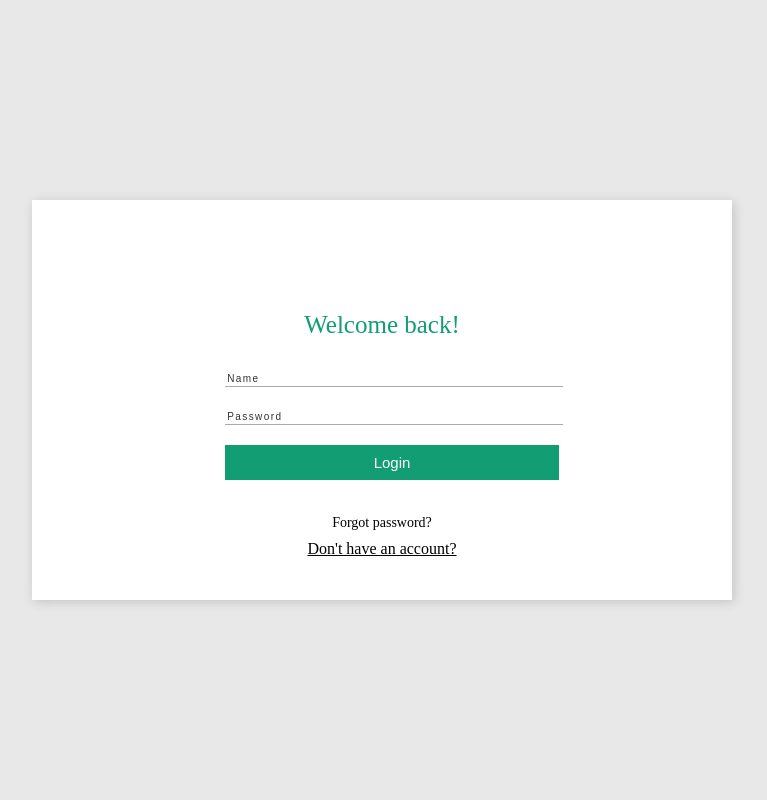
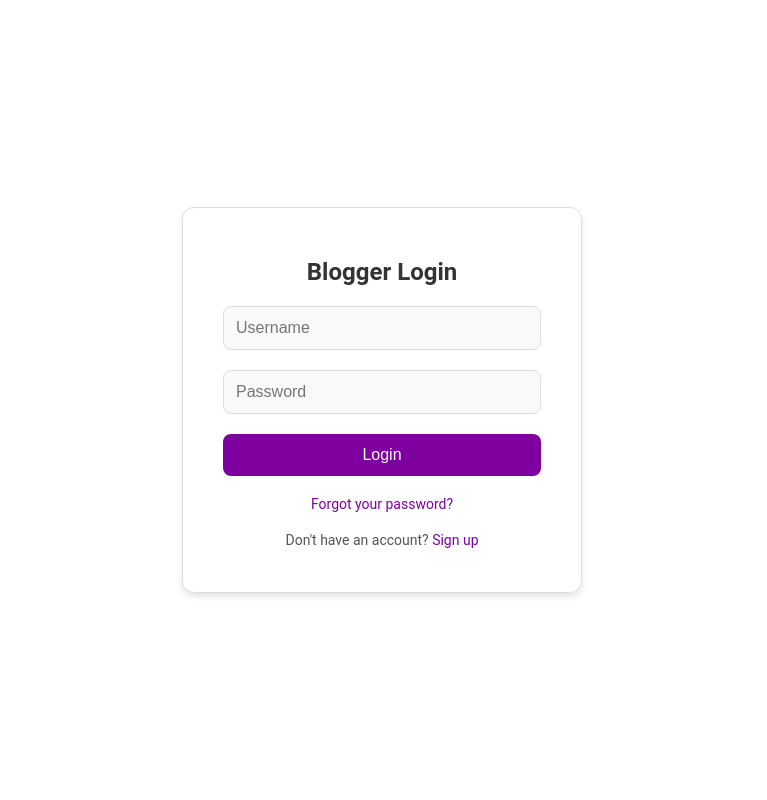
Before and after one commit to darshanm16/Blogging-Platform, a Django app: page / in a window 1280 px wide. Shown: the whole page, without its empty margins (258-1025 px from the left). Run offline with Django 5.2, Linux system fonts and the light colour scheme.

Commit message:
updated UI of login and added new feature of login via security code

```diff
--- a/home/urls.py
+++ b/home/urls.py
@@ -3,12 +3,16 @@ from home import views
 
 urlpatterns = [
     path("",views.login_user,name="Login"),
+    path("sendlink/",views.sendcode,name="Send_Otp"),
+    path("sendlink/verifyotp/",views.resetpassword,name="Verify_Otp"),
+
     path("signup/",views.signup,name="SignUp"),
-    path("index/",views.index,name="Index"),
+    path('signup/verifyotp', views.verify_otp, name='VerifyOTP'),
+
+    path("index/",views.index,name="Home"),
     path("profile/",views.profile,name="Profile"),
-    path("logout/",views.logout_user,name="Profile"),
+    path("logout/",views.logout_user,name="Logout"),
     path("writeblog/",views.writeblog,name="WriteBlog"),
     path("contact/",views.contact,name="ContactUs"),
 
-    path('signup/verifyotp', views.verify_otp, name='form_otp_api'),
 ]
--- a/home/views.py
+++ b/home/views.py
@@ -11,6 +11,63 @@ from django.core.mail import send_mail
 from hello.settings import EMAIL_HOST_USER
 import random,json
 from django.contrib.auth.hashers import make_password
+
+
+def resetpassword(request):
+    if request.method == "POST":
+        form_otp=request.POST.get('formotp')
+        stored_otp=request.session.get('loginotp')
+        if form_otp and stored_otp and int(form_otp) == int(stored_otp):
+            user=User.objects.get(email=request.session.get('resetemail'))
+            login(request,user)
+            del request.session['loginotp']
+            del request.session['resetemail']
+            return redirect(profile)
+        else:
+            messages.error(request, 'Invalid OTP! Please try again.')
+            return redirect(sendcode)
+
+def sendcode(request):
+    if request.method == "POST":
+        email = request.POST.get('resetEmail')
+        if User.objects.filter(email=email).exists():
+            user = User.objects.get(email=email)
+            loginotp = random.randint(100000, 999999)
+            subject = 'Your Security Code for Login'
+            message = f"""
+Dear {user.first_name},
+
+Your security code is: {loginotp}
+
+Please use this code to complete your login process.
+
+Important Security Tips:
+-Do not share this code with anyone.
+-If you did not request this code, please contact our support team immediately.
+
+For any assistance, feel free to reach out to us at {EMAIL_HOST_USER} or {9482216949}.
+
+Thank you,
+The Blogger Team
+
+"""
+            send_mail(
+                subject,
+                message,
+                EMAIL_HOST_USER,
+                [email],
+                fail_silently=True,
+            )
+            request.session['resetemail'] = email
+            request.session['loginotp'] = loginotp
+
+            messages.success(request, 'OTP sent to your email')
+            return redirect(sendcode)
+
+        else:
+            messages.error(request, 'No user found!')
+            return redirect(sendcode)
+    return render(request,'sendcode.html')
 
 
 def verify_otp(request):
@@ -29,12 +86,13 @@ def verify_otp(request):
             )
             login(request,user)
             send_welcome_email(user=user)
-            messages.success(request, 'Signup successful!')
+            messages.success(request, 'Signup successful! check your mail for confirmation')
             return redirect(profile)
         else:
-            messages.error(request, 'Invalid OTP. Please try again.')
+            messages.error(request, 'Invalid OTP! Please try again.')
             return redirect(verify_otp)
     return render(request,'verify_signup.html')
+
 
 def verify_signup(request,firstname,lastname,username,email,password):
     otp=random.randint(100000,999999)
@@ -110,6 +168,7 @@ def login_user(request):
 
 
 def logout_user(request):
+    request.session.flush()
     logout(request)
     return redirect(login_user)
 
--- a/static/signin.css
+++ b/static/signin.css
@@ -1,148 +1,87 @@
-@import url("https://fonts.googleapis.com/css?family=Source+Sans+Pro:300,400");
-
 body {
-  height: 100vh;
-  margin: 0;
+  font-family: "Roboto", sans-serif;
   display: flex;
   justify-content: center;
   align-items: center;
-  background: #e8e8e8;
+  height: 100vh;
+  margin: 0;
+  background: #ffffff;
 }
 
 .container {
-  width: 700px;
-  height: 400px;
-  background: white;
-  position: relative;
-  display: grid;
-  box-shadow: 2px 2px 10px rgba(51, 51, 51, 0.2);
+  border: 1px solid #ddd;
+  padding: 30px 40px;
+  border-radius: 12px;
+  width: calc(100% - 40px);
+  max-width: 400px;
+  box-shadow: 0 4px 6px rgba(0, 0, 0, 0.1);
+  box-sizing: border-box;
 }
 
-.form {
-  margin: auto;
-  display: flex;
-  flex-direction: column;
-  justify-content: center;
-  align-items: center;
+.container h2 {
+  margin-bottom: 20px;
+  color: #333;
+  text-align: center;
 }
 
-.form--heading {
-  font-size: 25px;
-  color: #129d72;
+.form-group {
   margin-bottom: 20px;
 }
 
-form {
-  width: 70%;
+.form-group input {
+  width: 100%;
+  padding: 12px;
+  border: 1px solid #ddd;
+  border-radius: 8px;
+  font-size: 16px;
+  background: #f9f9f9;
+  transition: border-color 0.3s ease, box-shadow 0.3s ease;
+  box-sizing: border-box;
 }
 
-form > * {
-  margin: 10px;
+.form-group input:focus {
+  outline: none;
+  border-color: #007bff;
+  box-shadow: 0 0 6px rgba(0, 123, 255, 0.3);
 }
 
-input {
+.btn {
+  display: block;
   width: 100%;
-  border: 0;
-  border-bottom: 1px solid #aaa;
-  font-size: 13px;
-  font-weight: 300;
-  color: #797a9e;
-  letter-spacing: 0.11em;
+  background-color: #7d009f;
+  color: #fff;
+  padding: 12px;
+  border: none;
+  border-radius: 8px;
+  cursor: pointer;
+  text-align: center;
+  font-size: 16px;
+  transition: background 0.3s ease, transform 0.2s ease;
+  box-sizing: border-box;
 }
 
-input::placeholder {
-  color: #333;
-  font-size: 10px;
+.btn:hover {
+  background-color: #0056b3;
+  transform: translateY(-2px);
 }
 
-input:focus {
-  outline: 0;
-  border-bottom: 1px solid rgba(0, 0, 255, 0.7);
-  transition: 0.6s all ease;
+.btn:active {
+  transform: translateY(0);
 }
 
-.button {
-  width: 100%;
-  height: 35px;
-  border: 0;
-  color: white;
-  background: #129d72;
-  font-size: 15px;
-  font-weight: 400;
-  cursor: pointer;
+.container p {
+  text-align: center;
+  margin-top: 20px;
+  font-size: 14px;
+  color: #555;
 }
 
-/* Toggle Button */
-.toggle-button {
-  text-align: center;
-  position: absolute;
-  bottom: 20px;
-  left: 50%;
-  transform: translateX(-50%);
-  height: 40px;
-  color: black;
+.container p a {
+  color: #7d009f;
+  text-decoration: none;
+  transition: color 0.3s ease;
 }
 
-.toggle-button1 {
-  text-align: center;
-  position: absolute;
-  bottom: 45px;
-  left: 50%;
-  transform: translateX(-50%);
-  height: 40px;
-  color: black;
-  font-size: 14px;
-  text-decoration: none;
+.container p a:hover {
+  color: #0056b3;
 }
-.toggle-button1:hover {
-  color: red;
-}
-
-/* Media Query for screens less than 800px */
-@media (max-width: 800px) {
-  .container {
-    width: 90vw;
-    height: auto;
-    grid-template: 100% / 100%;
-  }
-
-  .form {
-    padding: 30px 0;
-    height: 330px;
-  }
-
-  input {
-    width: 100%;
-  }
-}
-
-
-
-.alert-success {
-  color: #4F8A10;
-  background-color: #8cf1a7;
-  border: 1px solid darken(#DFF2BF, 15%);
-}
-
-.alert {
-  position: absolute;
-  top: 100px;
-	margin: 10px 0px;
-	padding:12px;
-	border-radius: 5px;
-  text-align: center;
-	font-family: 'Open Sans', sans-serif;
-	font-size: .9rem;
-	font-weight: 300;
-	letter-spacing: 1px;
-}
-
-#fullname{
-  width: 100%;
-  margin: 0;
-  display: flex;
-}
-
-#fullname input{
-  margin: 10px;
-}
--- a/static/test.txt
+++ /dev/null
@@ -1 +0,0 @@
-this is my text static file which is only for the sake of test.
--- a/templates/login.html
+++ b/templates/login.html
@@ -1,30 +1,58 @@
 {% load static %}
 <!DOCTYPE html>
 <html lang="en">
+
 <head>
-    <meta charset="UTF-8" />
-    <meta name="viewport" content="width=device-width, initial-scale=1.0" />
-    <title>Login</title>
-    <link rel="stylesheet" href="\static\signin.css" />
+  <meta charset="UTF-8">
+  <meta name="viewport" content="width=device-width, initial-scale=1.0">
+  <title>Login Page with Forgot Password</title>
+  <link rel="stylesheet" href="\static\signin.css">
 </head>
+
 <body>
-    <div class="container">
-      <div class="form form--login">
-        <div class="form--heading" >Welcome back!</div>
+  <div class="container" id="loginContainer">
+    <!-- Login Form -->
+    <div id="loginForm">
+      <h2>Blogger Login</h2>
       <form method="POST" action="">
         {% csrf_token %}
-          <input type="text" placeholder="Name" name="username" />
-          <input type="password" placeholder="Password" name="password" />
-          <button class="button" type="submit">Login</button>
+        <div class="form-group">
+          <input type="text" id="username" name="username" placeholder="Username" required>
+        </div>
+        <div class="form-group">
+          <input type="password" id="password" name="password" placeholder="Password" required>
+        </div>
+        <button type="submit" id="loginsubmit" class="btn">Login</button>
       </form>
       {% if messages %} {% for message in messages %}
       <div class="" role="alert">
         <strong style="color: red;">{{ message }}</strong>
       </div>
       {% endfor %} {% endif %}
+      <p>
+        <a href="/sendlink" id="forgotPasswordLink">Forgot your password?</a>
+      </p>
+      <p>
+        Don't have an account? <a href="/signup" id="signupLink">Sign up</a>
+      </p>
     </div>
-      <a href="/forgetpassword" class="toggle-button1">Forgot password?</a>
-      <a href="/signup" class="toggle-button">Don't have an account?</a>
+
+
   </div>
+
+  <script>
+    const loginsubmit = document.getElementById('loginsubmit');
+
+    loginsubmit.addEventListener('click', function () {
+      const username = document.getElementById('username').value;
+      const password = document.getElementById('password').value;
+
+      if (!username || !password) {
+        alert('Please fill the details.');
+        return;
+      }
+    });
+  </script>
 </body>
+
 </html>
--- a/templates/writeblog.html
+++ b/templates/writeblog.html
@@ -1,7 +1,7 @@
 {% extends "base.html" %} {% block title %} Post Blog {% endblock title %}
 
 {% block css %}
-    <link rel="stylesheet" href="\static\maincss.css" />
+    <link rel="stylesheet" href="\static\writeblog.css" />
 
 {% endblock css %}
 
```
Also changed, not shown: static/script.js (deleted, +0 -34 lines), templates/sendcode.html (added, +63 -0 lines), db.sqlite3, static/writeblog.css (renamed from static/maincss.css). Lines whose indentation alone changed are shown as unchanged.
